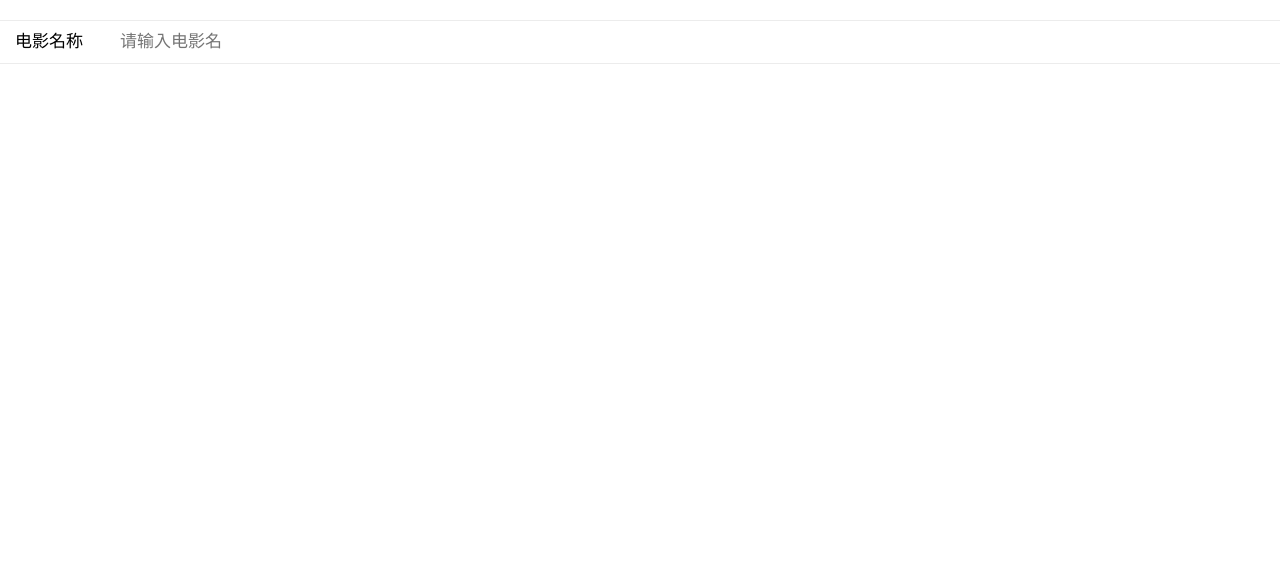
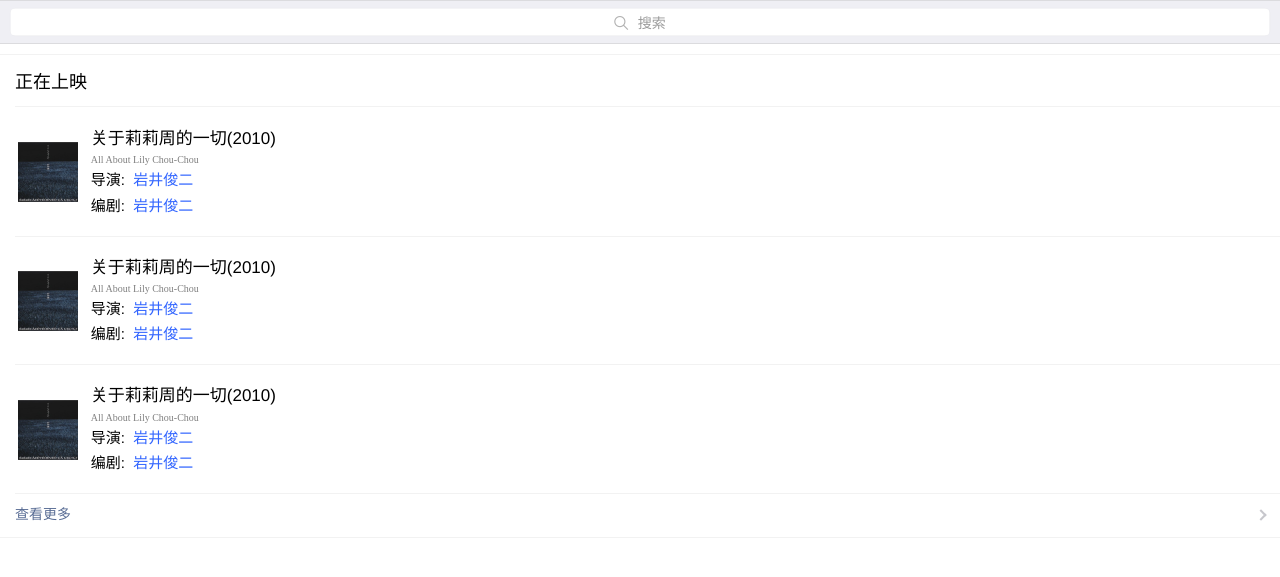
Before and after one commit to TalkWIthKeyboard/Gryffindor, a Flask app: page /postTest in a window 1280 px wide. Shown: the top 577 px of the page. Run offline with Flask 2, Linux system fonts and the light colour scheme; some libraries are stand-ins or nearby versions.

Commit message:
html搜索界面 正在上映电影列表 搜索时出现搜索结果下拉框 1.icon还没有添加 2.一些html细节还没修改 3.js下拉框搜索结果列表没有完全展示出来问题还需修改 4.js获取搜索框的值还没写

```diff
--- a/app/static/css/calendar/createMovieEvent.css
+++ b/app/static/css/calendar/createMovieEvent.css
@@ -1,3 +1,4 @@
+
 #select {
     margin-top: 0px;
     overflow-y: scroll;
@@ -15,5 +16,5 @@
 
 .touch {
     background-color: #1ebc21;
-    color: white
+    color: white;
 }
--- a/app/static/js/calendar/createMovieEvent.js
+++ b/app/static/js/calendar/createMovieEvent.js
@@ -2,6 +2,7 @@
  * Created by huangrui on 2016/10/22.
  */
 $(document).ready(function () {
+
     $("#mov_input").keyup(function () {
         var value = $(this).val();
         //判断条件之后可修改
@@ -14,6 +15,7 @@ $(document).ready(function () {
             $("#select").slideUp();
         }
     });
+
 
     $("#select").children("div").hover(function () {
         $(this).addClass("touch");
--- a/app/templates/calendar/createMovieEvent.html
+++ b/app/templates/calendar/createMovieEvent.html
@@ -9,36 +9,86 @@
     <!-- css -->
     <link rel="stylesheet" href="/libs/jquery-weui.min.css">
     <link rel="stylesheet" href="/libs/weui.css">
-    <link rel="stylesheet" href="/css/calendar/createMovieEvent.css">
+    <link rel="stylesheet" href="/css/calendar/createMovieEvent.css" >
 
     <!-- js -->
     <script src="/libs/jquery-2.1.4.js"></script>
     <script src="/libs/jquery-weui.min.js"></script>
     <script src="/js/calendar/createMovieEvent.js"></script>
-
 </head>
 <body>
-<div class="weui_cells weui_cells_form">
-    <div class="weui_cell">
-        <div class="weui_cell_hd"><label class="weui_label">电影名称</label></div>
-        <div class="weui_cell_bd weui_cell_primary">
-            <input id="mov_input" class="weui_input input" placeholder="请输入电影名">
-        </div>
+<!--<div class="weui_cells weui_cells_form">-->
+    <!--<div class="weui_cell">-->
+        <!--<div class="weui_cell_hd"><label class="weui_label">电影名称</label></div>-->
+        <!--<div class="weui_cell_bd weui_cell_primary">-->
+            <!--<input id="mov_input" class="weui_input input" placeholder="请输入电影名">-->
+        <!--</div>-->
+    <!--</div>-->
+<!--</div>-->
+
+
+
+
+<!--搜索框-->
+<div class="weui_search_bar" id="search_bar">
+  <form class="weui_search_outer">
+    <div class="weui_search_inner">
+      <i class="weui_icon_search"></i>
+      <input  id ="mov_input" type="search" class="weui_search_input" id="mov_input" placeholder="搜索" required/>
+      <a href="javascript:" class="weui_icon_clear" id="search_clear"></a>
     </div>
+    <label for="mov_input" class="weui_search_text" id="search_text">
+      <i class="weui_icon_search"></i>
+      <span>搜索</span>
+    </label>
+  </form>
+  <a href="javascript:" class="weui_search_cancel" id="search_cancel">取消</a>
 </div>
 
-<!-- 电影名称提示列表模块-->
+
+<!-- 搜索结果电影列表 -->
 <div id="select">
-    <div class="weui_cell list_cell" data-id="test1">
-        <p class="content">
-            null
-        </p>
+     <p class="weui_panel_hd" style="font-size:18px;color:black">搜索结果</p>
+    <div data-id="test1">
+     <a href="javascript:void(0);" class="weui_media_box weui_media_appmsg" data-id="test1">
+          <div class="weui_media_hd">
+              <img class="weui_media_appmsg_thumb" src="/image/icons/Bitmap.png" alt="">
+          </div>
+          <div class="weui_media_bd">
+              <h4 class="weui_media_title">关于莉莉周的一切(2010)</h4>
+              <p style="font-family:Times New Roman,Times,serif;font-size:10px;color:gray;">All About Lily Chou-Chou</p>
+              <div style="display:inline">
+                  <div  style="float:left;font-size:15px">导演:</div>
+                  <div  style="float:left;font-size:15px;color:#3366FF;">&nbsp&nbsp岩井俊二</div>
+              </div>
+              <br>
+              <div style="display:inline">
+                  <div style="float:left;font-size:15px">编剧:</div>
+                  <div style="float:left;font-size:15px;color:#3366FF;">&nbsp&nbsp岩井俊二</div>
+              </div>
+          </div>
+      </a>
     </div>
 
-    <div class="weui_cell list_cell" data-id="test2">
-        <p class="content">
-            null
-        </p>
+    <div data-id="test2">
+      <a href="javascript:void(0);" class="weui_media_box weui_media_appmsg" data-id="test2">
+          <div class="weui_media_hd">
+              <img class="weui_media_appmsg_thumb" src="/image/icons/Bitmap.png" alt="">
+          </div>
+          <div class="weui_media_bd">
+              <h4 class="weui_media_title">关于莉莉周的一切(2010)</h4>
+              <p style="font-family:Times New Roman,Times,serif;font-size:10px;color:gray;">All About Lily Chou-Chou</p>
+              <div style="display:inline">
+                  <div  style="float:left;font-size:15px">导演:</div>
+                  <div  style="float:left;font-size:15px;color:#3366FF;">&nbsp&nbsp岩井俊二</div>
+              </div>
+              <br>
+              <div style="display:inline">
+                  <div style="float:left;font-size:15px">编剧:</div>
+                  <div style="float:left;font-size:15px;color:#3366FF;">&nbsp&nbsp岩井俊二</div>
+              </div>
+          </div>
+      </a>
     </div>
 
     <div class="weui_cell list_cell" data-id="test3">
@@ -54,5 +104,75 @@
     </div>
 </div>
 
+<!--正在上映电影列表-->
+<div class="weui_panel weui_panel_access">
+        <!--<div class="weui_grid_icon" style="float:left">-->
+            <!--<img src="image/icons/onshow-icon.png" alt="">-->
+        <!--</div>-->
+        <div class="weui_panel_hd" style="font-size:18px;color:black">正在上映</div>
+
+  <div class="weui_panel_bd">
+
+      <a href="javascript:void(0);" class="weui_media_box weui_media_appmsg">
+          <div class="weui_media_hd">
+              <img class="weui_media_appmsg_thumb" src="/image/icons/Bitmap.png" alt="">
+          </div>
+          <div class="weui_media_bd">
+              <h4 class="weui_media_title">关于莉莉周的一切(2010)</h4>
+              <p style="font-family:Times New Roman,Times,serif;font-size:10px;color:gray;">All About Lily Chou-Chou</p>
+              <div style="display:inline">
+                  <div  style="float:left;font-size:15px">导演:</div>
+                  <div  style="float:left;font-size:15px;color:#3366FF;">&nbsp&nbsp岩井俊二</div>
+              </div>
+              <br>
+              <div style="display:inline">
+                  <div style="float:left;font-size:15px">编剧:</div>
+                  <div style="float:left;font-size:15px;color:#3366FF;">&nbsp&nbsp岩井俊二</div>
+              </div>
+          </div>
+      </a>
+
+     <a href="javascript:void(0);" class="weui_media_box weui_media_appmsg">
+          <div class="weui_media_hd">
+              <img class="weui_media_appmsg_thumb" src="/image/icons/Bitmap.png" alt="">
+          </div>
+          <div class="weui_media_bd">
+              <h4 class="weui_media_title">关于莉莉周的一切(2010)</h4>
+              <p style="font-family:Times New Roman,Times,serif;font-size:10px;color:gray;">All About Lily Chou-Chou</p>
+              <div style="display:inline">
+                  <div  style="float:left;font-size:15px">导演:</div>
+                  <div  style="float:left;font-size:15px;color:#3366FF;">&nbsp&nbsp岩井俊二</div>
+              </div>
+              <br>
+              <div style="display:inline">
+                  <div style="float:left;font-size:15px">编剧:</div>
+                  <div style="float:left;font-size:15px;color:#3366FF;">&nbsp&nbsp岩井俊二</div>
+              </div>
+          </div>
+      </a>
+
+      <a href="javascript:void(0);" class="weui_media_box weui_media_appmsg">
+          <div class="weui_media_hd">
+              <img class="weui_media_appmsg_thumb" src="/image/icons/Bitmap.png" alt="">
+          </div>
+          <div class="weui_media_bd">
+              <h4 class="weui_media_title">关于莉莉周的一切(2010)</h4>
+              <p style="font-family:Times New Roman,Times,serif;font-size:10px;color:gray;">All About Lily Chou-Chou</p>
+              <div style="display:inline">
+                  <div  style="float:left;font-size:15px">导演:</div>
+                  <div  style="float:left;font-size:15px;color:#3366FF;">&nbsp&nbsp岩井俊二</div>
+              </div>
+              <br>
+              <div style="display:inline">
+                  <div style="float:left;font-size:15px">编剧:</div>
+                  <div style="float:left;font-size:15px;color:#3366FF;">&nbsp&nbsp岩井俊二</div>
+              </div>
+          </div>
+      </a>
+  </div>
+  <a class="weui_panel_ft" href="javascript:void(0);">查看更多</a>
+</div>
+
+
 </body>
 </html>
```
Also changed, not shown: app/templates/calendar/test.html (added, +10 -0 lines), app/static/image/icons/Bitmap.png (added), app/static/image/icons/onshow-icon.png (added), app/static/image/icons/search-icon.png (added).
